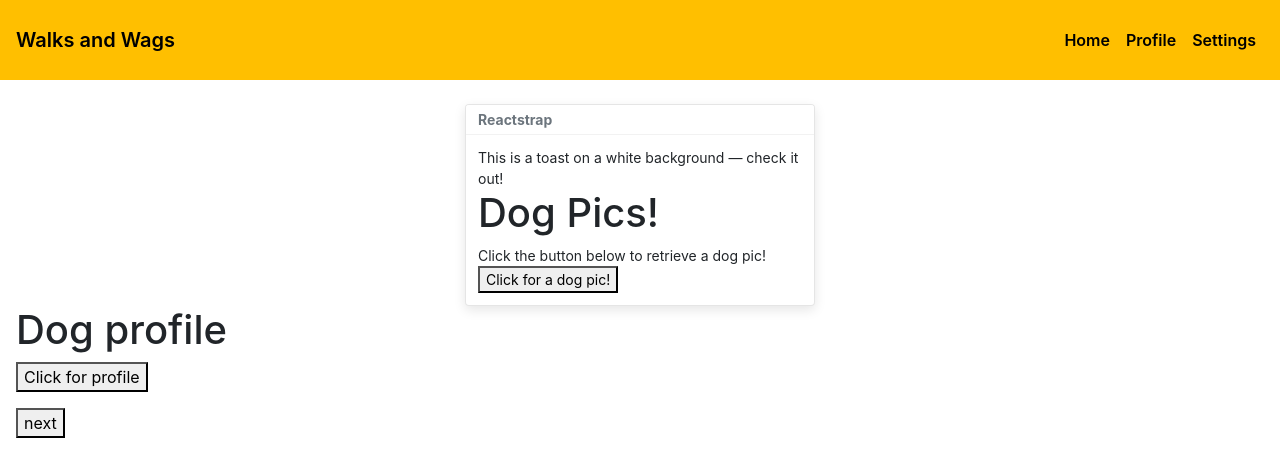
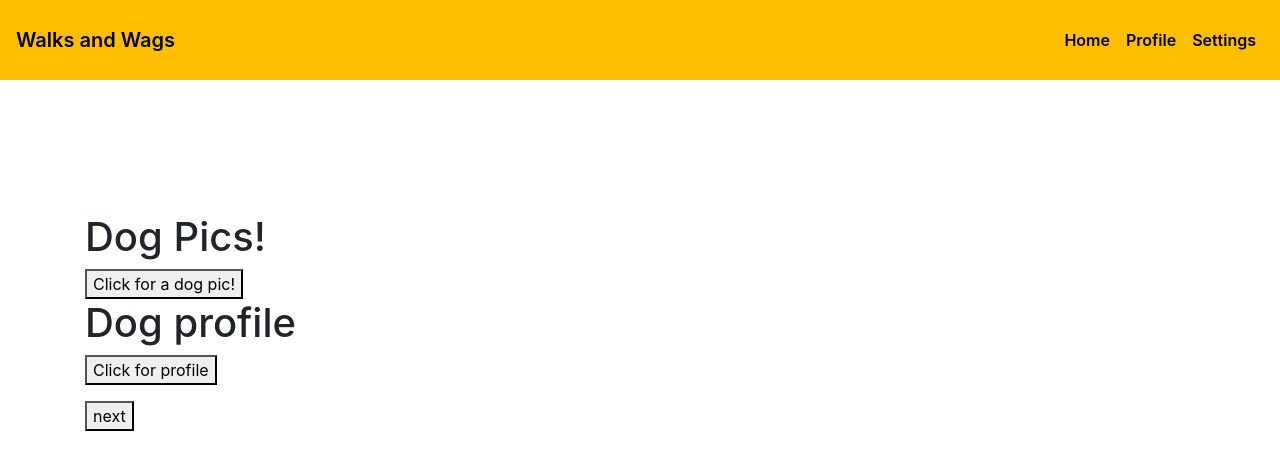
Before and after one commit to lisseteventura/Walks-and-wags, a React (Create React App) app in the folder walks_and_wags_react/walks-and-wags-web/: page /profile in a window 1280 px wide. Shown: the top 476 px of the page. Built offline with nearby package versions, Linux system fonts and the light colour scheme.

Commit message:
styling changes

```diff
--- a/walks_and_wags_react/walks-and-wags-web/src/Profile.js
+++ b/walks_and_wags_react/walks-and-wags-web/src/Profile.js
@@ -1,5 +1,5 @@
 import React, { Component } from "react";
-import { Toast, ToastBody, ToastHeader } from "reactstrap";
+import { Layout } from "./components/Layout.js";
 class Profile extends Component {
   constructor() {
     super();
@@ -48,27 +48,17 @@ class Profile extends Component {
 
   render() {
     return (
-      <div>
-        <div className="p-3 my-2 rounded">
-          <Toast style={{ margin: "auto" }}>
-            <ToastHeader>Reactstrap</ToastHeader>
-            <ToastBody>
-              This is a toast on a white background — check it out!
+      <Layout>
+        <div style={{ margin: "12% auto" }}>
           <div className="dog-pics-app">
             <h1>Dog Pics!</h1>
-                <div>Click the button below to retrieve a dog pic!</div>
-                <button
-                  onClick={this.retrieveDogPic}
-                  className="dog-pics-button"
-                >
+            <button onClick={this.retrieveDogPic} className="dog-pics-button">
               Click for a dog pic!
             </button>
             {this.state.dogPicLoaded && (
               <img src={this.state.dogPicURL} alt="Dog Pic!" />
             )}
           </div>
-            </ToastBody>
-          </Toast>
           <div>
             <h1>Dog profile</h1>
             <button onClick={this.getDogProfile}>Click for profile</button>
@@ -85,7 +75,7 @@ class Profile extends Component {
             </button>
           </div>
         </div>
-      </div>
+      </Layout>
     );
   }
 }
--- a/walks_and_wags_react/walks-and-wags-web/src/Settings.js
+++ b/walks_and_wags_react/walks-and-wags-web/src/Settings.js
@@ -74,7 +74,7 @@ class Settings extends Component {
     return (
       <div>
         <Layout>
-          <div style={{ width: "100%", margin: "3rem auto" }}>
+          <div style={{ width: "100%", margin: "12% auto" }}>
             <Row>
               <Col
                 sm="12"
```
Lines whose indentation alone changed are shown as unchanged.
